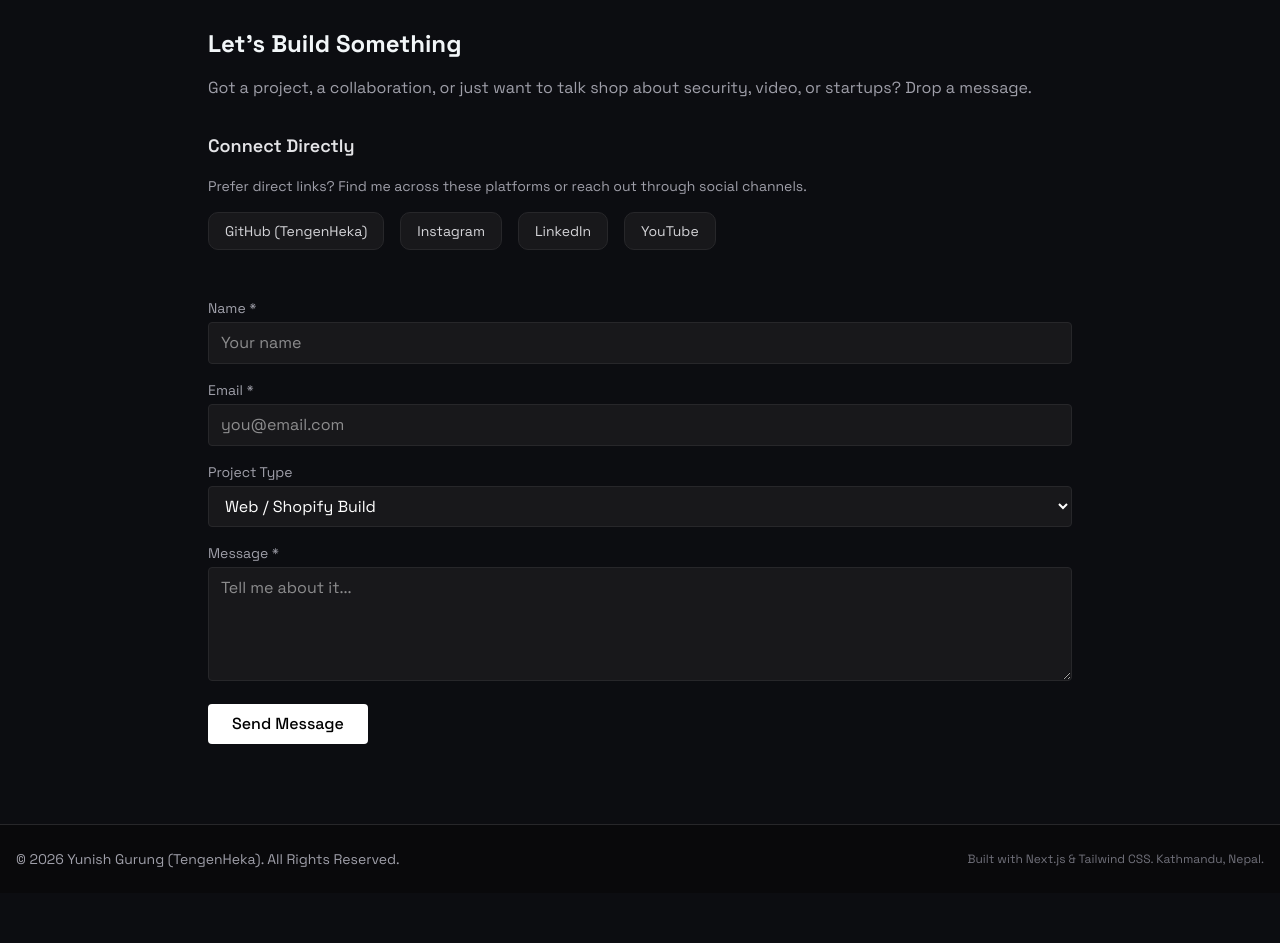
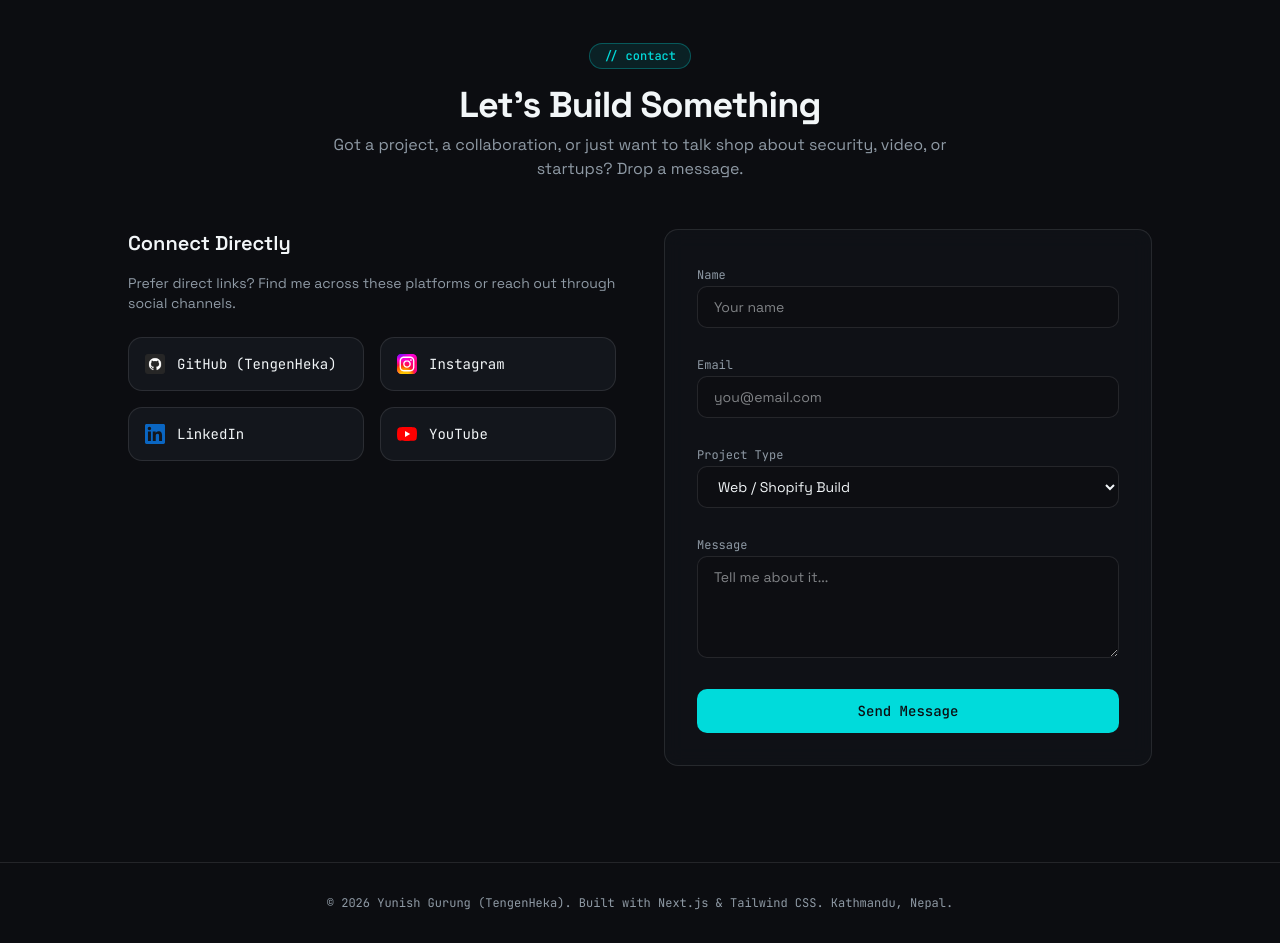
Before and after one commit to TengenHeka/portfolio, a Next.js app: page / in a window 1280 px wide. Shown: the part 2860-3803 px from the top of the page. Before the commit the page ends 3753 px from the top, so only its background shows below. Built offline with nearby package versions, Linux system fonts and the light colour scheme.

Commit message:
commit original backup

```diff
--- a/components/contact.tsx
+++ b/components/contact.tsx
@@ -1,142 +1,176 @@
-'use client';
-import { useState, useEffect, useRef } from 'react';
+"use client"
+
+import { useState } from "react"
 
 const SOCIALS = [
-  {
-    logo: "/brands/github.svg.png",
-    label: "GitHub (TengenHeka)",
-    href: "https://github.com/TengenHeka"
-  },
-  {
-    logo: "/brands/instagram.svg.png",
-    label: "Instagram",
-    href: "https://instagram.com/_mamba_yz"
-  },
-  {
-    logo: "/brands/linkedin.svg.png",
-    label: "LinkedIn",
-    href: "https://np.linkedin.com/in/yunish-gurung-ab83423b4"
-  },
-  {
-    logo: "/brands/youtube.svg",
-    label: "YouTube",
-    href: "#",
-    isPending: true
-  }
-];
+  { logo: "/brands/github.svg.png", label: "GitHub (TengenHeka)", href: "https://github.com/TengenHeka" },
+  { logo: "/brands/instagram.svg", label: "Instagram", href: "https://instagram.com/_mamba_yz" },
+  { logo: "/brands/linkedin.svg", label: "LinkedIn", href: "https://np.linkedin.com/in/yunish-gurung-ab83423b4" },
+  { logo: "/brands/youtube.svg", label: "YouTube", href: "#", isPending: true },
+]
 
 export function Contact() {
-  const [loading, setLoading] = useState(false);
-  const [sent, setSent] = useState(false);
+  const [sent, setSent] = useState(false)
+  const [loading, setLoading] = useState(false)
 
   const handleSubmit = async (e: React.FormEvent<HTMLFormElement>) => {
-    e.preventDefault();
-    setLoading(true);
-    const formData = new FormData(e.currentTarget);
-    formData.append("access_key", "347ec92e-4238-493d-bda1-c5f17fc20595");
+    e.preventDefault()
+    setLoading(true)
+
+    const formData = new FormData(e.currentTarget)
+    formData.append("access_key", "347ec92e-4238-493d-bda1-c5f17fc20595")
 
     try {
       const response = await fetch("https://api.web3forms.com/submit", {
         method: "POST",
-        body: formData
-      });
-      const data = await response.json();
+        body: formData,
+      })
+
+      const data = await response.json()
       if (data.success) {
-        setSent(true);
-        setLoading(false);
+        setSent(true)
       } else {
-        setLoading(false);
+        alert("Something went wrong. Please try again.")
       }
-    } catch {
-      setLoading(false);
+    } catch (err) {
+      alert("Failed to send message.")
+    } finally {
+      setLoading(false)
     }
-  };
+  }
 
   return (
-    <section id="contact" className="py-20 border-t border-zinc-800/50">
-      <div className="max-w-4xl mx-auto px-4">
-        <h2 className="text-2xl font-bold mb-4">Let's Build Something</h2>
-        <p className="text-zinc-400 mb-8">Got a project, a collaboration, or just want to talk shop about security, video, or startups? Drop a message.</p>
+    <section id="contact" className="container mx-auto px-4 py-24">
+      <div className="mb-12 flex flex-col items-center text-center">
+        <div className="inline-flex items-center gap-2 rounded-full border border-primary/30 bg-primary/10 px-3.5 py-1 font-mono text-xs font-medium text-primary shadow-[0_0_12px_rgba(var(--primary-rgb),0.2)]">
+          <span>// contact</span>
+        </div>
+        <h2 className="mt-4 text-3xl font-bold tracking-tight sm:text-4xl">Let's Build Something</h2>
+        <p className="mt-2 max-w-2xl text-muted-foreground">
+          Got a project, a collaboration, or just want to talk shop about security, video, or startups? Drop a message.
+        </p>
+      </div>
 
-        <div className="mb-12">
-          <h3 className="text-lg font-semibold mb-4 text-zinc-200">Connect Directly</h3>
-          <p className="text-sm text-zinc-400 mb-4">Prefer direct links? Find me across these platforms or reach out through social channels.</p>
-          <div className="flex flex-wrap gap-4">
-            {SOCIALS.map((social, index) => (
+      <div className="mx-auto grid max-w-5xl grid-cols-1 gap-12 lg:grid-cols-2">
+        <div className="flex flex-col justify-start space-y-6">
+          <div className="space-y-4">
+            <h3 className="text-xl font-semibold">Connect Directly</h3>
+            <p className="text-sm text-muted-foreground">
+              Prefer direct links? Find me across these platforms or reach out through social channels.
+            </p>
+          </div>
+
+          <div className="grid grid-cols-1 gap-4 sm:grid-cols-2">
+            {SOCIALS.map((social) => (
               <a
-                key={index}
+                key={social.label}
                 href={social.href}
-                target="_blank"
+                target={social.isPending ? "_self" : "_blank"}
                 rel="noopener noreferrer"
-                className="flex items-center gap-2 px-4 py-2 bg-zinc-900 border border-zinc-800 rounded-lg text-sm text-zinc-300 hover:text-white hover:border-zinc-700 transition"
+                onClick={(e) => {
+                  if (social.isPending) {
+                    e.preventDefault()
+                    alert("YT journey is yet to begin. 🎬")
+                  }
+                }}
+                className="flex items-center gap-3 rounded-xl border border-border bg-card p-4 transition-colors hover:border-primary/50"
               >
-                {social.label}
+                <img src={social.logo} alt={social.label} className="h-5 w-5" />
+                <span className="font-mono text-sm">{social.label}</span>
               </a>
             ))}
           </div>
         </div>
 
-        <form onSubmit={handleSubmit} className="space-y-4">
-          <div>
-            <label className="block text-sm text-zinc-400 mb-1">Name *</label>
-            <input type="text" name="name" required placeholder="Your name" className="w-full bg-zinc-900 border border-zinc-800 rounded px-3 py-2 text-white" />
+        <div className="glass rounded-xl border border-border p-8">
+          {sent ? (
+            <div className="flex h-full min-h-[300px] flex-col items-center justify-center space-y-4 text-center">
+              <div className="rounded-full bg-primary/10 p-4 text-primary">
+                ✓
               </div>
-          <div>
-            <label className="block text-sm text-zinc-400 mb-1">Email *</label>
-            <input type="email" name="email" required placeholder="you@email.com" className="w-full bg-zinc-900 border border-zinc-800 rounded px-3 py-2 text-white" />
+              <h3 className="text-xl font-semibold">Message Sent!</h3>
+              <p className="text-sm text-muted-foreground">
+                Thanks for reaching out. I'll get back to you as soon as possible.
+              </p>
+              <button
+                onClick={() => setSent(false)}
+                className="mt-4 font-mono text-xs text-primary underline"
+              >
+                Send another message
+              </button>
             </div>
-          <div>
-            <label className="block text-sm text-zinc-400 mb-1">Project Type</label>
-            <select name="project_type" className="w-full bg-zinc-900 border border-zinc-800 rounded px-3 py-2 text-white">
-              <option value="Web / Shopify Build">Web / Shopify Build</option>
-              <option value="Video & Motion Editing">Video & Motion Editing</option>
-              <option value="Cybersecurity / Scripting">Cybersecurity / Scripting</option>
-              <option value="SMMA / Digital Strategy">SMMA / Digital Strategy</option>
-              <option value="Something else">Something else</option>
+          ) : (
+            <form onSubmit={handleSubmit} className="space-y-6">
+              <div className="space-y-2">
+                <label className="font-mono text-xs text-muted-foreground">Name</label>
+                <input
+                  required
+                  name="name"
+                  type="text"
+                  placeholder="Your name"
+                  className="w-full rounded-lg border border-border bg-background/50 px-4 py-2.5 text-sm transition-colors focus:border-primary focus:outline-none"
+                />
+              </div>
+
+              <div className="space-y-2">
+                <label className="font-mono text-xs text-muted-foreground">Email</label>
+                <input
+                  required
+                  name="email"
+                  type="email"
+                  placeholder="you@email.com"
+                  className="w-full rounded-lg border border-border bg-background/50 px-4 py-2.5 text-sm transition-colors focus:border-primary focus:outline-none"
+                />
+              </div>
+
+              <div className="space-y-2">
+                <label className="font-mono text-xs text-muted-foreground">Project Type</label>
+                <select
+                  name="project_type"
+                  className="w-full rounded-lg border border-border bg-background/50 px-4 py-2.5 text-sm transition-colors focus:border-primary focus:outline-none"
+                >
+                  <option>Web / Shopify Build</option>
+                  <option>Video & Motion Editing</option>
+                  <option>Cybersecurity / Scripting</option>
+                  <option>SMMA / Digital Strategy</option>
+                  <option>Something else</option>
                 </select>
               </div>
-          <div>
-            <label className="block text-sm text-zinc-400 mb-1">Message *</label>
-            <textarea name="message" required rows={4} placeholder="Tell me about it..." className="w-full bg-zinc-900 border border-zinc-800 rounded px-3 py-2 text-white"></textarea>
+
+              <div className="space-y-2">
+                <label className="font-mono text-xs text-muted-foreground">Message</label>
+                <textarea
+                  required
+                  name="message"
+                  rows={4}
+                  placeholder="Tell me about it..."
+                  className="w-full rounded-lg border border-border bg-background/50 px-4 py-2.5 text-sm transition-colors focus:border-primary focus:outline-none"
+                ></textarea>
               </div>
-          <button type="submit" disabled={loading} className="px-6 py-2 bg-white text-black font-medium rounded hover:bg-zinc-200 transition">
-            {loading ? "Sending..." : sent ? "Message Sent!" : "Send Message"}
+
+              <button
+                type="submit"
+                disabled={loading}
+                className="w-full rounded-lg bg-primary py-3 font-mono text-sm font-medium text-primary-foreground transition-opacity hover:opacity-90 disabled:opacity-50"
+              >
+                {loading ? "Sending..." : "Send Message"}
               </button>
             </form>
+          )}
+        </div>
       </div>
     </section>
-  );
+  )
 }
 
 export function Footer() {
-  const footerRef = useRef<HTMLElement>(null);
-
-  useEffect(() => {
-    const observer = new MutationObserver((mutations) => {
-      mutations.forEach((mutation) => {
-        if (footerRef.current && !footerRef.current.contains(mutation.target)) {
-          console.warn("Signature integrity check triggered.");
-        }
-      });
-    });
-
-    if (footerRef.current) {
-      observer.observe(footerRef.current, { childList: true, subtree: true });
-    }
-
-    return () => observer.disconnect();
-  }, []);
-
   return (
-    <footer ref={footerRef} className="w-full border-t border-zinc-800 bg-zinc-950 py-6 text-center text-sm text-zinc-400">
-      <div className="container mx-auto px-4 flex flex-col sm:flex-row items-center justify-between gap-4">
-        <p id="creator-sig">© 2026 Yunish Gurung (TengenHeka). All Rights Reserved.</p>
-        <p className="text-xs text-zinc-500">
-          Built with Next.js & Tailwind CSS. Kathmandu, Nepal.
+    <footer className="border-t border-border py-8">
+      <div className="container mx-auto px-4 text-center">
+        <p className="font-mono text-xs text-muted-foreground">
+          © {new Date().getFullYear()} Yunish Gurung (TengenHeka). Built with Next.js & Tailwind CSS. Kathmandu, Nepal.
         </p>
       </div>
     </footer>
-  );
+  )
 }
-
-export default Footer;
```
Also changed, not shown: 1 other file (tests, documents, lock files or other folders). Lines whose indentation alone changed are shown as unchanged.
